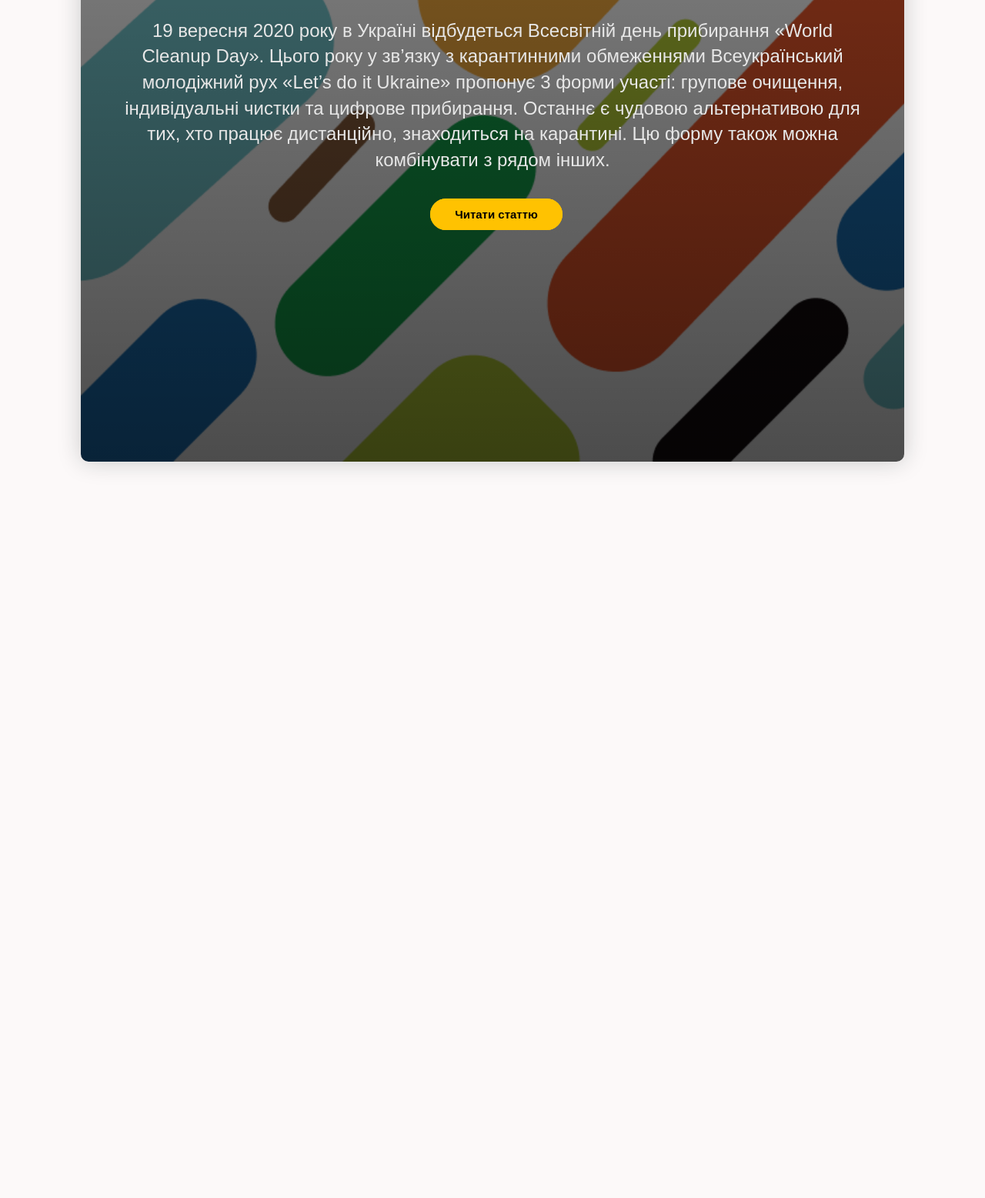
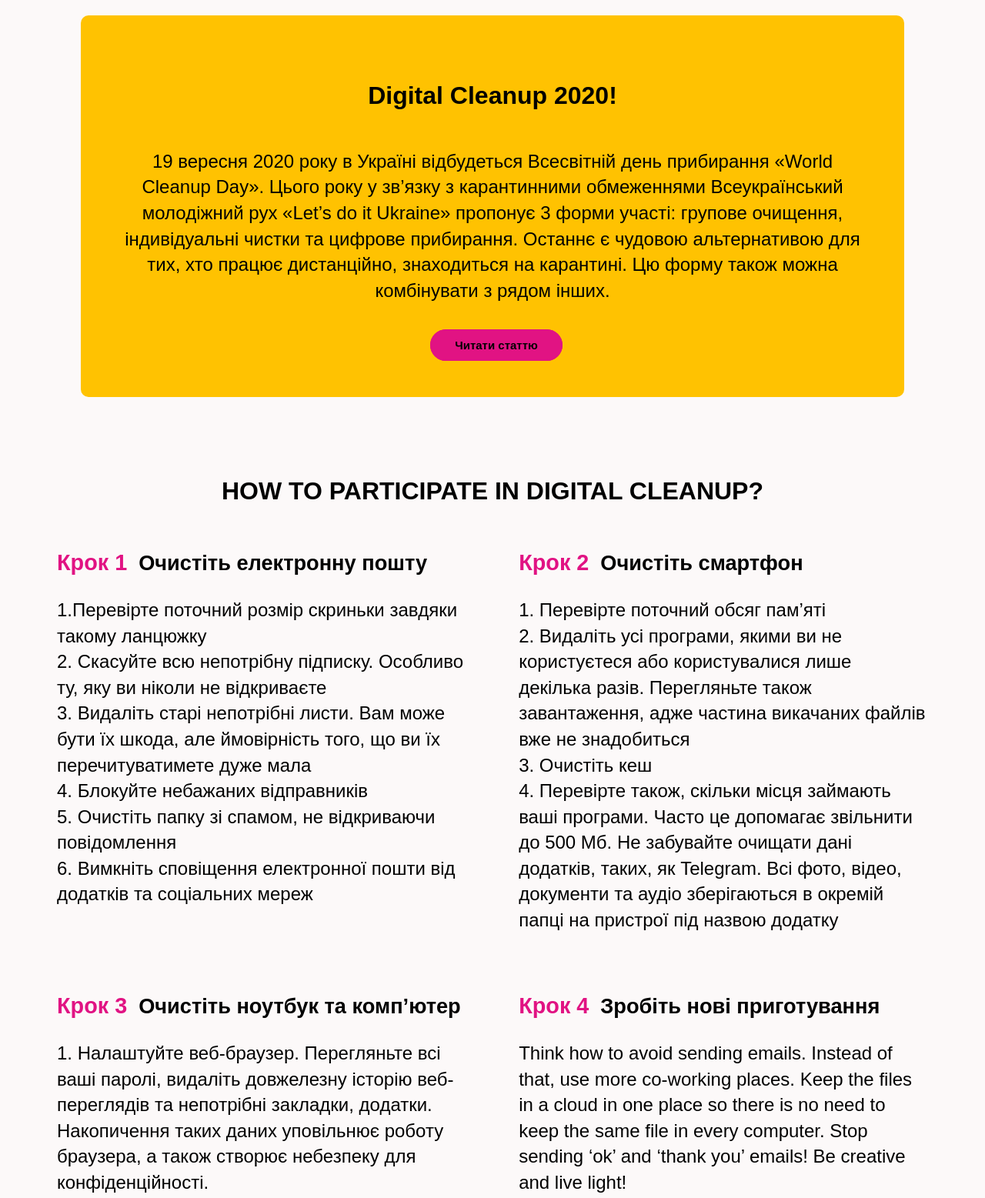
Before and after one commit to KozlovIvanDev/Digital-Cleanup, a website built with Parcel: page index.html in a window 1280 px wide. Shown: the part 922-2479 px from the top of the page at 77% size. Before the commit the page ends 1912 px from the top, so only its background shows below. Built offline with nearby package versions, Linux system fonts and the light colour scheme; a web font is replaced by a local one.

Commit message:
Information section

```diff
--- a/css/main.css
+++ b/css/main.css
@@ -54,16 +54,26 @@
   transition: all 0.3s linear;
 }
 .secondary-btn {
-  border: 2px solid rgb(255, 194, 1);
-  background-color: rgb(255, 194, 1);
+  border: 2px solid rgb(225, 19, 131);
+  background-color: rgb(225, 19, 131);
   transition: all 0.3s linear;
   font-size: 15px;
   border-radius: 50px;
   margin-left: 10px;
+
+  outline: none;
+  text-decoration: none;
+
+  padding: 10px 30px;
+  color: black;
+  text-align: center;
+  font-weight: bold;
+  margin-top: 30px;
+  transition: all 0.3s linear;
 }
 .secondary-btn:hover {
-  background-color: rgb(225, 19, 131);
-  border: 2px solid rgb(225, 19, 131);
+  background-color: rgb(255, 223, 119);
+  border: 2px solid rgb(255, 223, 119);
   transform: translateY(5px);
 }
 .btn:hover {
@@ -349,6 +359,14 @@
   text-align: center;
   letter-spacing: 1px;
 }
+.intro__inner h2 {
+  color: rgb(255, 194, 1);
+  width: 80%;
+  font-size: 2.5rem;
+  text-align: center;
+  letter-spacing: 1.2px;
+  padding-bottom: 15px;
+}
 /* End of Intro
 ===================*/
 
@@ -356,32 +374,23 @@
 ===================*/
 .about {
   width: 100%;
-  height: 90vh;
+  height: 100%;
+  padding-top: 50px;
+  margin-bottom: 50px;
 }
 .about-container {
+  position: relative;
+  background: rgb(255, 194, 1);
+  display: flex;
+  flex-direction: column;
+  width: 75%;
+  margin: 0 auto;
   height: 100%;
-  position: relative;
-  background-color: rgb(252, 249, 249);
-  padding-bottom: 300px;
+  padding: 55px;
+  background: rgb(255, 194, 1);
+  border-radius: 10px;
 }
 /* Main section */
-.about-inner {
-  display: flex;
-  flex-direction: column;
-  position: absolute;
-  top: 25%;
-  left: 50%;
-  transform: translate(-50%, -50%);
-  width: 75%;
-  height: 80vh;
-  text-align: left;
-  padding: 55px;
-  background: linear-gradient(rgba(0, 0, 0, 0.5), rgba(0, 0, 0, 0.7)),
-    url(../img/about-back.png) no-repeat center;
-  background-size: cover;
-  box-shadow: 0px 0px 30px rgb(201, 201, 201);
-  border-radius: 10px;
-}
 .about-text {
   text-align: center;
   padding-left: 0;
@@ -389,11 +398,8 @@
 }
 
 .about-greetings {
-  background: #fff;
-  background: linear-gradient(left, #38d39f, #38a4d3);
+  color: #000;
   background-clip: text;
-  -webkit-background-clip: text;
-  -webkit-text-fill-color: transparent;
   font-size: 2rem;
   letter-spacing: 0.2;
   font-weight: 600;
@@ -403,7 +409,7 @@
   padding-bottom: 20px;
   font-size: 1.5rem;
   font-weight: 400;
-  color: rgb(231, 231, 231);
+  color: rgb(0, 0, 0);
 }
 .about-svg-anim {
   width: 400px;
@@ -589,8 +595,50 @@
 /* End of About
 ===================*/
 
-/*  */
+/* HOW TO JOIN
+===================*/
+.info {
+  color: #000;
+  width: 90%;
+  margin: 0 auto;
+}
+.info-title {
+  font-size: 1.7rem;
+  text-align: left;
+  margin-bottom: 25px;
+  margin-top: 0;
+}
+.info-title span {
+  font-size: 1.8rem;
+  color: rgb(225, 19, 131);
+  padding-right: 15px;
+}
+.info-maintxt {
+  text-align: center;
+  font-size: 2rem;
+  color: #000;
+  margin: 30px;
+  padding-top: 50px;
+}
+.info-par {
+  font-size: 1.5rem;
+  text-align: left;
+}
+.grid-container {
+  display: grid;
+  grid-gap: 30px 30px;
+  grid-template-columns: auto auto;
+  padding: 10px;
+}
 
+.grid-item {
+  padding: 10px;
+  font-size: 30px;
+  text-align: center;
+}
+
+/* End of HOW TO JOIN
+===================*/
 .copyright {
   padding: 20px 0;
   background-color: rgb(62, 142, 222);
@@ -654,20 +702,16 @@
   .about-inner {
     height: 70vh;
   }
-
 }
 
 /* Navigation query and mobile editing*/
 @media screen and (min-width: 0px) and (max-width: 1086px) {
-  .about {
-    height: 45vh;
-    padding-top: 200px;
-  }
-  .about-inner {
-    padding: 30px;
-  }
   .about-par {
     font-size: 1.2rem;
+  }
+  .grid-container {
+    grid-gap: 20px 20px;
+    grid-template-columns: auto;
   }
 
   .intro {
--- a/index.html
+++ b/index.html
@@ -104,9 +104,6 @@
             <a class="nav__link" href="#about">Про нас</a>
           </li>
           <li>
-             <a class="nav__link" href="#gallery">Галерея</a>
-          </li>
-          <li>
             <a class="nav__link" href="#info">Інформація</a>
           </li>
           </li>
@@ -151,6 +148,7 @@
     <section class="intro" id="home">
       <div class="container">
         <div class="intro__inner">
+          <h2>19 Вересня, 2020</h2>
           <h3 class="intro__title">
             Настав час звільнити наше цифрове життя від непотребу та видалити
             всю зайву інформацію з пристроїв.
@@ -162,7 +160,6 @@
 
     <section class="about" id="about">
       <div class="about-container">
-        <div class="about-inner">
           <div class="about-text">
             <h1 class="about-greetings">Digital Cleanup 2020!</h1>
             <p class="about-par">
@@ -176,13 +173,56 @@
             </p>
 
             <a
-              class="btn secondary-btn"
+              class="secondary-btn"
               href="https://letsdoitukraine.org/2020/09/digital-%d1%81leanup-%d1%86%d0%b8%d1%84%d1%80%d0%be%d0%b2%d0%b5-%d0%be%d1%87%d0%b8%d1%89%d0%b5%d0%bd%d0%bd%d1%8f-%d0%bd%d0%b0-%d0%b2%d1%81%d0%b5%d1%81%d0%b2%d1%96%d1%82%d0%bd%d1%8c%d0%be%d0%bc%d1%83/"
               >Читати статтю</a
             >
           </div>
-        </div>
       </div>
+    </section>
+
+      <h2 class="info-maintxt">HOW TO PARTICIPATE IN DIGITAL CLEANUP?</h2>
+      <section class="info grid-container" id="info">
+
+      <section class="how_to grid-item">
+
+        <h3 class="info-title"><span>Крок 1</span>Очистіть електронну пошту</h3>
+
+        <div class="info-par"><p><span style="font-weight: 400;">1.Перевірте поточний розмір скриньки завдяки такому ланцюжку </br>
+          2. Скасуйте всю непотрібну підписку. Особливо ту, яку ви ніколи не відкриваєте</br>
+          3. Видаліть старі непотрібні листи. Вам може бути їх шкода, але ймовірність того, що ви їх перечитуватимете дуже мала</br>
+          4. Блокуйте небажаних відправників</br>
+          5. Очистіть папку зі спамом, не відкриваючи повідомлення</br>
+          6. Вимкніть сповіщення електронної пошти від додатків та соціальних мереж
+          </span></p></div>
+      </section>
+
+      <section class="how_to grid-item">
+        <h3 class="info-title"><span>Крок 2</span>Очистіть смартфон</h3>
+
+        <div class="info-par"><p><span style="font-weight: 400;">1. Перевірте поточний обсяг пам’яті</br>
+          2. Видаліть усі програми, якими ви не користуєтеся або користувалися лише декілька разів. Перегляньте також завантаження, адже частина викачаних файлів вже не знадобиться</br>
+          3. Очистіть кеш</br>
+          4. Перевірте також, скільки місця займають ваші програми. Часто це допомагає звільнити до 500 Мб. Не забувайте очищати дані додатків, таких, як Telegram. Всі фото, відео, документи та аудіо зберігаються в окремій папці на пристрої під назвою додатку</span></p></div>
+      </section>
+
+      <section class="how_to grid-item">
+
+        <h3 class="info-title"><span>Крок 3</span>Очистіть ноутбук та комп’ютер</h3>
+
+            <div class="info-par"><p><span style="font-weight: 400;">1. Налаштуйте веб-браузер. Перегляньте всі ваші паролі, видаліть довжелезну історію веб-переглядів та непотрібні закладки, додатки. Накопичення таких даних уповільнює роботу браузера, а також створює небезпеку для конфіденційності.</br>
+              2. Видаліть усі зайві програми</br>
+              3. Очистіть пристрій від тимчасових та непотрібних файлів. Для цього існує безліч програм, які зроблять всю роботу за вас</br>
+              4. Наступний крок такий же, як і в смартфонах: непотрібні однакові фото сторічної давності, смішні меми чи картинки, відео, презентації, документи, які давно хочуть опинитися в корзині, непотрібні завантаження.</br>
+              5. Перевірте результати своєї роботи</span></p></div>
+
+      </section>
+
+      <section class="how_to grid-item">
+        <h3 class="info-title"><span>Крок 4</span>Зробіть нові приготування</h4>
+            <div class="info-par"><p><span style="font-weight: 400;">Think how to avoid sending emails. Instead of that, use more co-working places. Keep the files in a cloud in one place so there is no need to keep the same file in every computer. Stop sending ‘ok’ and ‘thank you’ emails! Be creative and live light!</span></p></div>
+
+      </section>
     </section>
 
     <footer class="copyright">
```
